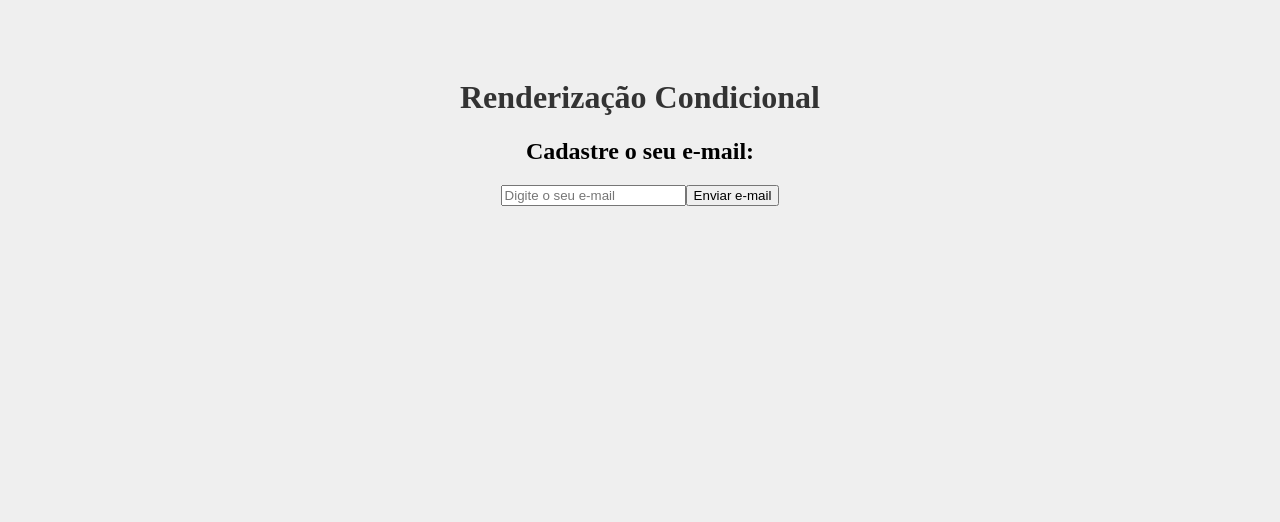
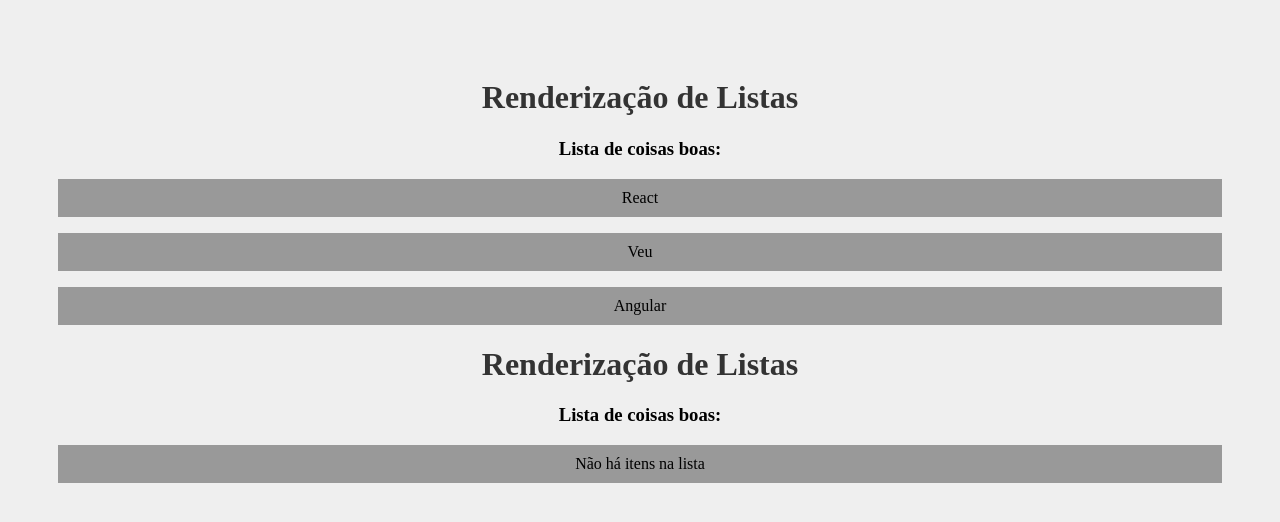
Before and after one commit to VictorParizio/meu-projeto, a React (Create React App) app: page / in a window 1280 px wide. Shown: the top 522 px of the page. Built offline with nearby package versions, Linux system fonts and the light colour scheme.

Commit message:
feat (OutraLista.js): Renderização de listas
Foi adicionado um componente de lista com uma condição ternária para aprensentar os dados, quando a lista tiver um item ou mais e/ou uma mensagem para o caso de lista vazia.

```diff
--- a/src/App.js
+++ b/src/App.js
@@ -1,11 +1,16 @@
 import './App.css';
-import Condicional from './components/Condicional';
+import OutraLista from './components/OutraLista';
 
 function App() {
+
+  const meusItens = ['React', 'Veu', 'Angular']
+
   return (
     <div className="App">
-      <h1>Renderização Condicional</h1>
-      <Condicional />
+      <h1>Renderização de Listas</h1>
+      <OutraLista itens={meusItens} />
+      <h1>Renderização de Listas</h1>
+      <OutraLista itens={[]} />
     </div>
   );
 }
--- /dev/null
+++ b/src/components/OutraLista.js
@@ -0,0 +1,15 @@
+function OutraLista({ itens }) {
+    return (
+        <>
+            <h3>Lista de coisas boas:</h3>
+            {itens.length > 0 ? (
+                itens.map((item, index) => (
+                    <p key={index}>{item}</p>
+                ))) : (
+                <p>Não há itens na lista</p>
+            )}
+        </>
+    )
+}
+
+export default OutraLista
```
